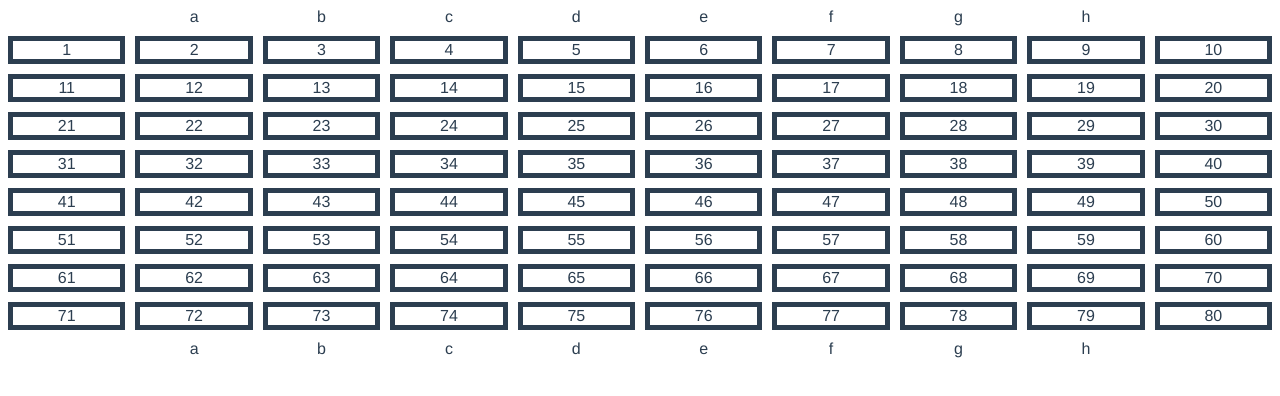
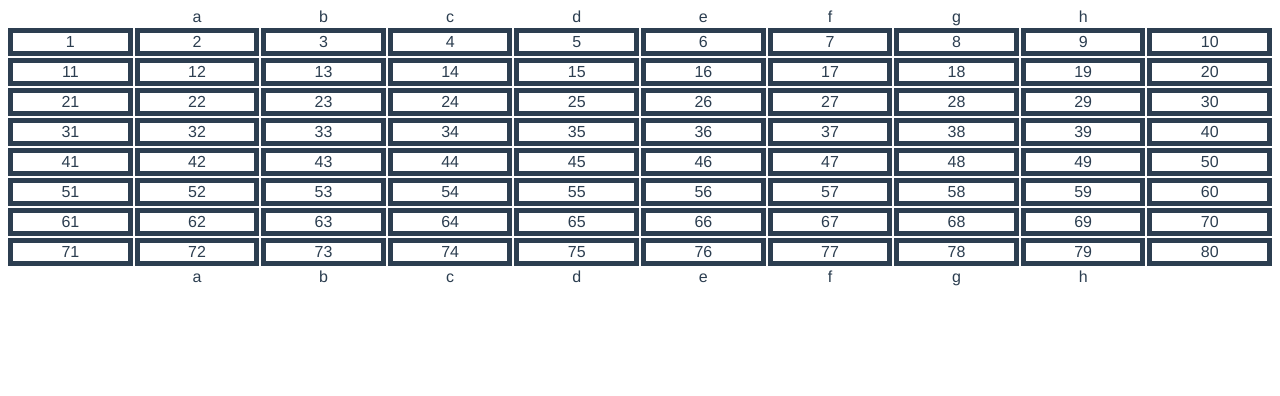
Before and after one commit to davefollett/chess-fun-number-8-amazon-checkmate, a Vue app: page /#/ in a window 1280 px wide. Shown: the top 396 px of the page. Built offline with nearby package versions, Linux system fonts and the light colour scheme.

Commit message:
Removed references to the About.vue component, reduced grid spacing.

```diff
--- a/src/components/ChessBoard.vue
+++ b/src/components/ChessBoard.vue
@@ -32,6 +32,6 @@ export default {
 .grid {
     display: grid;
     grid-template-columns: repeat(10, 1fr);
-    grid-gap: 10px;
+    grid-gap: 2px;
 }
 </style>
```
Also changed, not shown: src/router.js (+5 -5 lines), 1 other file (tests, documents, lock files or other folders).
